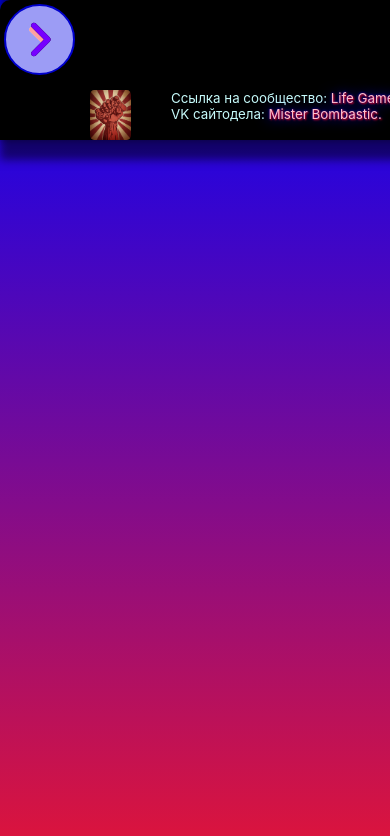
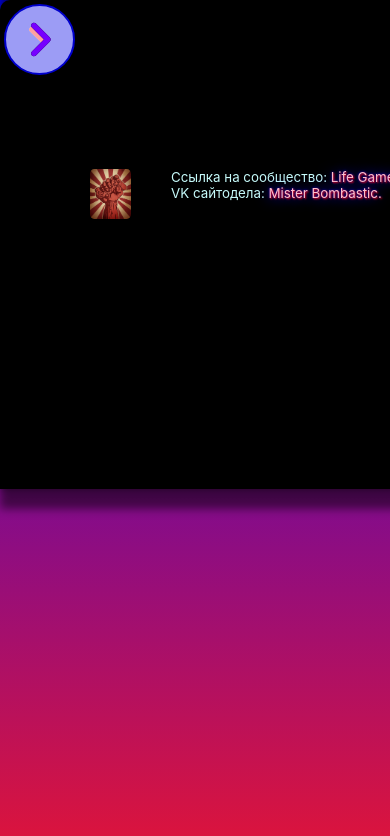
Before and after one commit to Diesfingers228/LifeGamer, a React (Create React App) app in the folder my-app/: page /info in a window 390 px wide. Shown: the top 836 px of the page. Built offline with nearby package versions, Linux system fonts and the light colour scheme.

Commit message:
Life_Gamer

```diff
--- a/my-app/src/AppMobile.css
+++ b/my-app/src/AppMobile.css
@@ -328,10 +328,9 @@
       box-shadow: 10px 10px 10px 10px rgba(0, 0, 0, 0.5), 10px -10px 10px 10px rgba(0, 0, 0, 0.5);
       display: flex;
       align-items: center;
-      height: 30%;
       width: 100%;
-      padding-top: 10%;
-      padding-bottom: auto;
+      padding-top: 20vh;
+      padding-bottom: 30%;
     }
 
     .footer-content {
```
